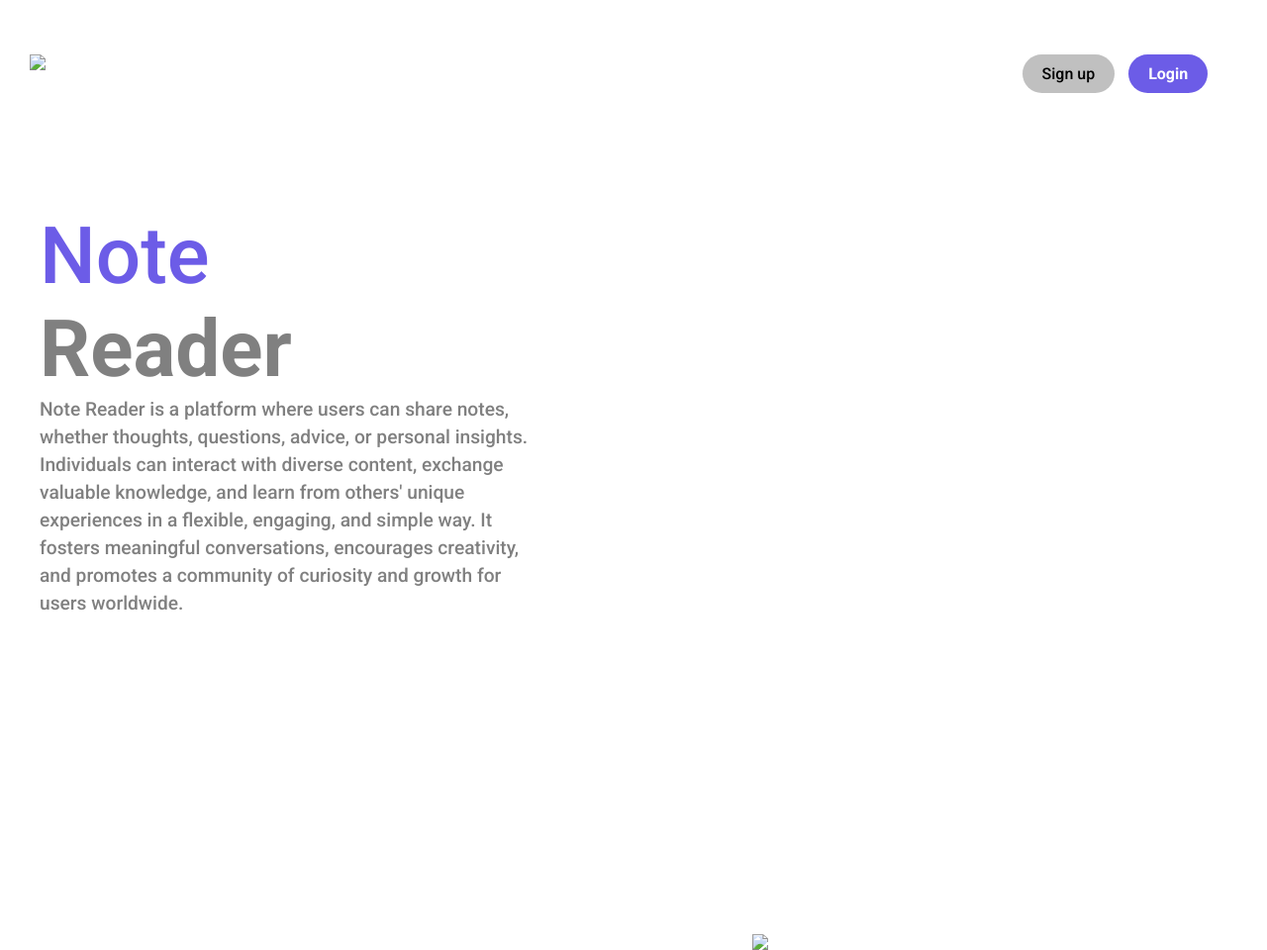
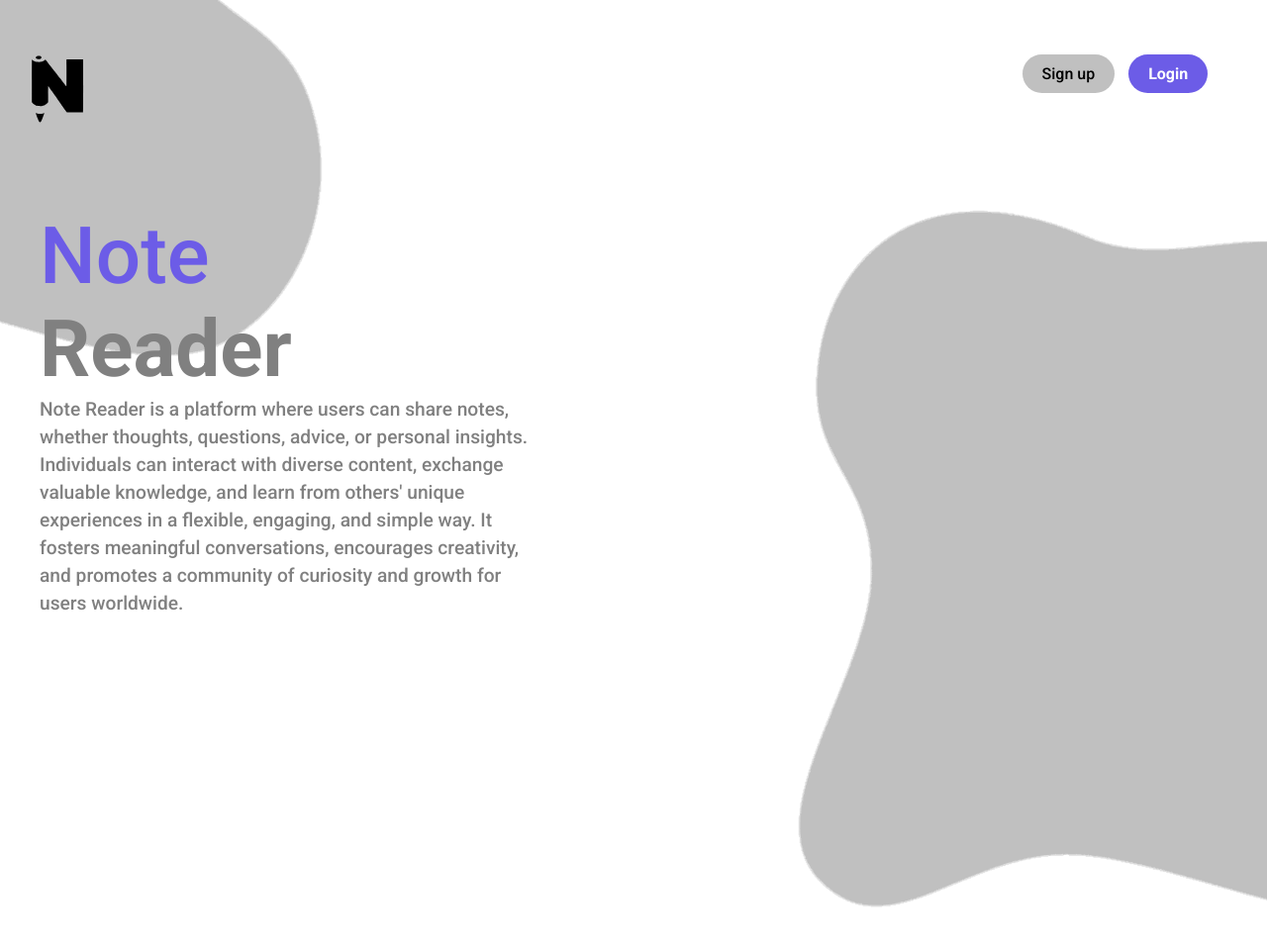
Before and after one commit to moussa-4/NoteReder, a plain HTML site: page index.html in a window 1280 px wide. Shown: the top 960 px of the page at 99% size. Drawn offline with Linux system fonts and the light colour scheme; a web font is replaced by a local one.

Commit message:
Update index.html

```diff
--- a/index.html
+++ b/index.html
@@ -5,17 +5,17 @@
     <meta name="viewport" content="width=device-width, initial-scale=1.0" />
     <title>Note Reader</title>
     <link rel="stylesheet" href="home.css" />
-    <link rel="icon" href="./assets/logo.svg" type="image/svg" sizes="32x32">
+    <link rel="icon" href="logo.svg" type="image/svg" sizes="32x32">
 
   </head>
   <body>
     <div class="container">
-      <img class="ship_1" src="./assets/bg-ship.svg" />
-      <img class="ship_2" src="./assets/bg-ship.svg" />
+      <img class="ship_1" src="bg-ship.svg" />
+      <img class="ship_2" src="bg-ship.svg" />
       <div class="con">
         <div class="buttons">
           <div class="logo">
-            <img src="./assets/logo.svg" />
+            <img src="logo.svg" />
           </div>
           <div class="links">
             <a href="#">Sign up</a>
```
